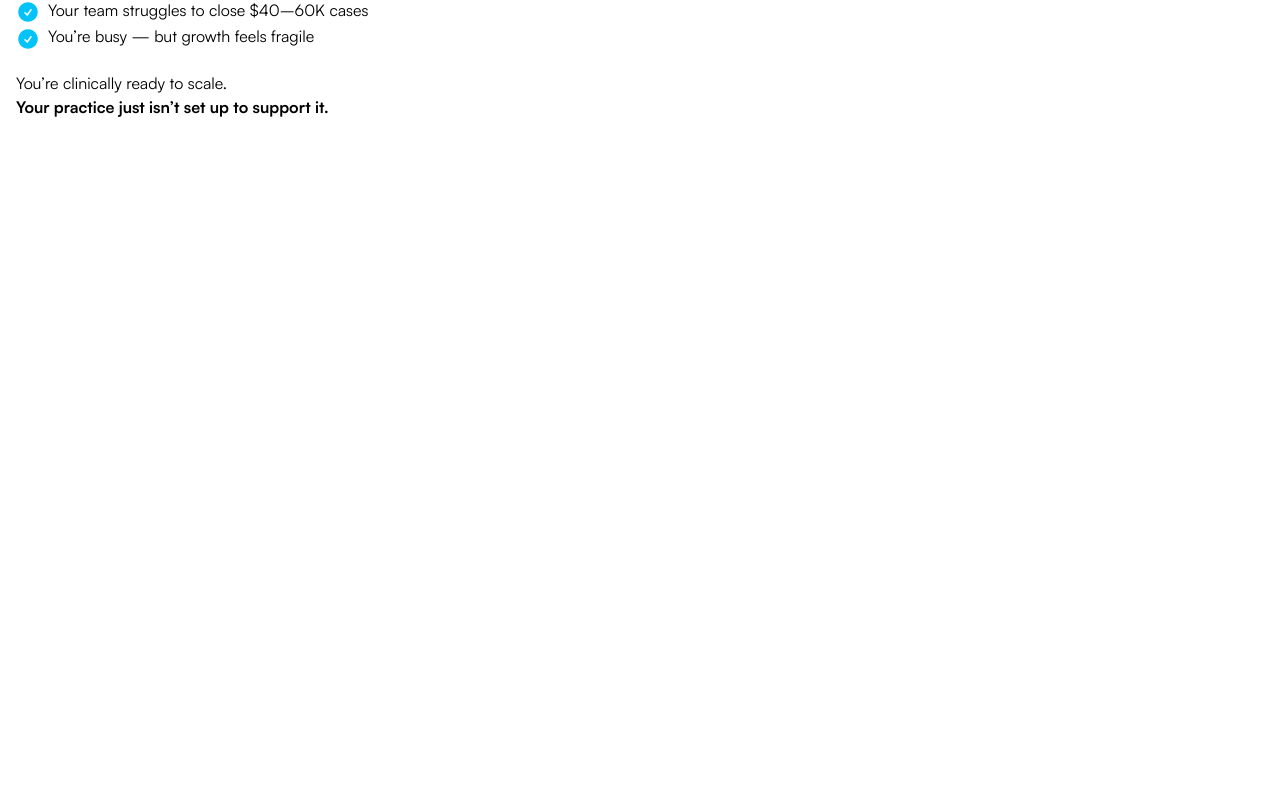
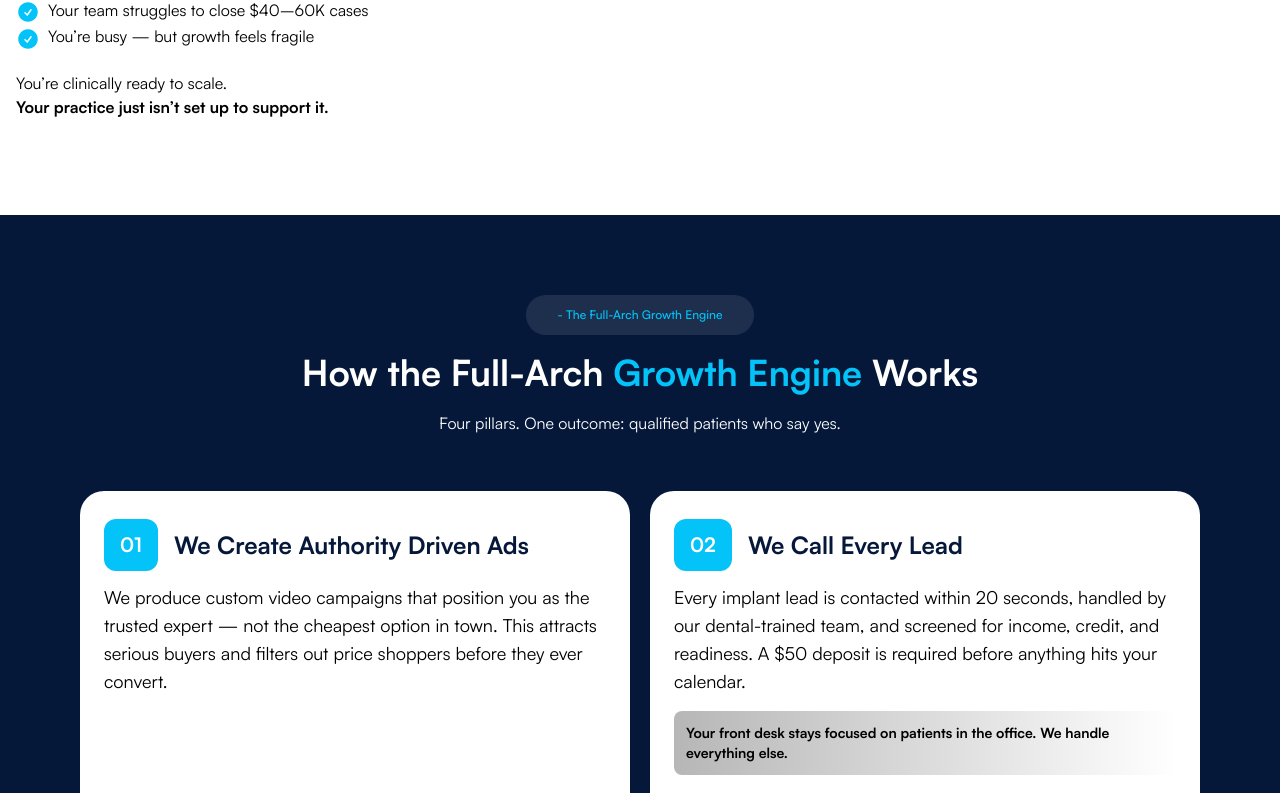
Before and after one commit to mdasif-me/tie, a Next.js app: page / in a window 1280 px wide. Shown: the part 2000-2793 px from the top of the page. Before the commit the page ends 2311 px from the top, so only its background shows below. Built offline with nearby package versions, Linux system fonts and the light colour scheme.

Commit message:
feat: implement Growth component and GrowthCard; add IGrowth interface and badge styling

```diff
--- a/app/components/badge.tsx
+++ b/app/components/badge.tsx
@@ -17,7 +17,7 @@ const Badge = ({
       style = 'bg-primary/10 text-primary';
       break;
     case 'secondary':
-      style = 'bg-secondary/10 text-secondary';
+      style = 'bg-white/10 text-primary';
       break;
     case 'danger':
       style = 'bg-red-100 text-red-500';
--- a/app/components/liquid-button.tsx
+++ b/app/components/liquid-button.tsx
@@ -23,12 +23,12 @@ const StyledWrapper = styled.div`
     font-weight: bold;
     border-radius: 100vmax;
     isolation: isolate;
-    background-color: rgb(255 255 255 / 5%);
+    background-color: rgb(255 255 255 / 1%);
     color: rgb(255 255 255 / 90%);
-    text-shadow: 0 2px 4px rgb(0 0 0 / 10%);
+    text-shadow: 0 2px 4px rgb(0 0 0 / 5%);
     box-shadow:
-      0 6px 6px rgb(0 0 0 / 10%),
-      0 0 20px rgb(0 0 0 / 5%);
+      0 6px 6px rgb(0 0 0 / 5%),
+      0 0 20px rgb(0 0 0 / 1%);
     text-align: center;
     user-select: none;
     cursor: pointer;
@@ -51,8 +51,8 @@ const StyledWrapper = styled.div`
     /* // Outline shine */
     &::after {
       box-shadow:
-        inset 2px 2px 1px 0 rgb(255 255 255 / 10%),
-        inset -1px -1px 1px 1px rgb(255 255 255 / 10%);
+        inset 2px 2px 1px 0 rgb(255 255 255 / 5%),
+        inset -1px -1px 1px 1px rgb(255 255 255 / 5%);
     }
 
     &.dragging {
--- /dev/null
+++ b/app/constants/home.ts
@@ -0,0 +1,34 @@
+export interface IGrowth {
+  title: string;
+  description?: string;
+  badge?: string;
+  tags?: string[];
+  fcontent?: string;
+  tcontent?: string;
+}
+
+export const growth: IGrowth[] = [
+  {
+    title: 'We Create Authority Driven Ads',
+    description:
+      'We produce custom video campaigns that position you as the trusted expert — not the cheapest option in town. This attracts serious buyers and filters out price shoppers before they ever convert.',
+  },
+  {
+    title: 'We Call Every Lead',
+    description:
+      'Every implant lead is contacted within 20 seconds, handled by our dental-trained team, and screened for income, credit, and readiness. A $50 deposit is required before anything hits your calendar.',
+    badge:
+      'Your front desk stays focused on patients in the office. We handle everything else.',
+  },
+  {
+    title: 'We Train Your TC to Be an Elite Closer',
+    description:
+      'Most practices close around 15% on full-arch consults. We train your Treatment Coordinator to confidently close 40%+ — without pressure, discounts, or the doctor carrying every case. Same budget, much higher production.',
+  },
+  {
+    title: 'We Provide You With Total Transparency',
+    tcontent: 'You get real-time visibility into:',
+    fcontent: 'No guessing. No vanity metrics. What you measure, you multiply.',
+    tags: ['Ad spend', 'Calls', 'Consults', 'Arches Closed'],
+  },
+];
--- a/app/constants/index.ts
+++ b/app/constants/index.ts
@@ -1,4 +1,5 @@
 export { states } from './hero';
 export type { IStatesCard } from './hero';
+export { growth, type IGrowth } from './home';
 export { navItems } from './nav';
 export type { INavItem } from './nav';
--- /dev/null
+++ b/app/container/growth-engine/growth-card.tsx
@@ -0,0 +1,75 @@
+import { Badge } from '@/app/components';
+import { IGrowth } from '@/app/constants';
+
+export default function GrowthCard({
+  item,
+  num,
+}: {
+  item: IGrowth;
+  num: number;
+}) {
+  return (
+    <div className='bg-white px-6 py-7 rounded-3xl'>
+      <article className='flex flex-wrap gap-4 items-center'>
+        <span className='bg-primary text-white font-bold text-xl w-fit rounded-xl px-4 py-3'>
+          {num.toString().padStart(2, '0')}
+        </span>
+        <p className='text-secondary text-2xl font-bold'>{item.title}</p>
+      </article>
+      <article className='space-y-4'>
+        {item.description && <p className='pt-3 text-lg'>{item.description}</p>}
+        {item.badge && (
+          <p className='p-3 text-sm font-bold rounded-lg bg-linear-to-r from-[#9c9c9cbb] to-[#AEAEAE00]'>
+            {item.badge}
+          </p>
+        )}
+        {item.tcontent && <p>{item.tcontent}</p>}
+        <div className='flex flex-wrap items-center gap-1'>
+          {item.tags &&
+            item.tags.map((tag, index) => (
+              <div
+                key={index}
+                className='flex items-center bg-[#F4FAFF] w-fit p-1 rounded-lg'
+              >
+                <svg
+                  xmlns='http://www.w3.org/2000/svg'
+                  width='17'
+                  height='17'
+                  viewBox='0 0 17 17'
+                  fill='none'
+                >
+                  <path
+                    d='M7.86182 1.02246C6.44519 1.02246 5.06038 1.44262 3.88249 2.22981C2.70461 3.01699 1.78656 4.13585 1.24444 5.44489C0.702322 6.75394 0.560479 8.19437 0.836849 9.58404C1.11322 10.9737 1.79539 12.2502 2.7971 13.2521C3.79881 14.254 5.07506 14.9363 6.46447 15.2127C7.85388 15.4892 9.29404 15.3473 10.6028 14.8051C11.9116 14.2628 13.0303 13.3446 13.8173 12.1665C14.6043 10.9884 15.0244 9.60332 15.0244 8.18642C15.0244 6.28642 14.2698 4.46424 12.9265 3.12074C11.5833 1.77723 9.76146 1.02246 7.86182 1.02246ZM6.83859 11.0469L4.28052 8.48833L5.09399 7.67471L6.83859 9.41965L10.6297 5.62786L11.4462 6.43944L6.83859 11.0469Z'
+                    fill='url(#paint0_linear_1_614)'
+                  />
+                  <path
+                    d='M6.83932 11.0475L4.28125 8.48891L5.09523 7.67478L6.83932 9.4192L10.6304 5.62793L11.4464 6.43899L6.83932 11.0475Z'
+                    fill='white'
+                  />
+                  <defs>
+                    <linearGradient
+                      id='paint0_linear_1_614'
+                      x1='15.0244'
+                      y1='1.02246'
+                      x2='0.696497'
+                      y2='15.3477'
+                      gradientUnits='userSpaceOnUse'
+                    >
+                      <stop stop-color='#03C3F9' />
+                      <stop offset='1' stop-color='#0F50BD' />
+                    </linearGradient>
+                  </defs>
+                </svg>
+                <Badge
+                  text={tag}
+                  varient='default'
+                  className='font-bold! rounded-none! bg-transparent! text-black! text-xs! py-0! px-0!'
+                />
+              </div>
+            ))}
+        </div>
+        {item.fcontent && <p>{item.fcontent}</p>}
+      </article>
+    </div>
+  );
+}
--- /dev/null
+++ b/app/container/growth-engine/growth.tsx
@@ -0,0 +1,37 @@
+import { Badge, LiquidButton } from '@/app/components';
+import { growth } from '@/app/constants';
+import { memo } from 'react';
+import GrowthCard from './growth-card';
+
+const Growth = memo(function Growth() {
+  return (
+    <div className='bg-secondary'>
+      <div className='container mx-auto py-20 lg:px-20 p-4'>
+        <div className='flex justify-center items-center'>
+          <article className='text-white text-center space-y-4'>
+            <Badge
+              text='- The Full-Arch Growth Engine'
+              varient='secondary'
+              className='px-8! py-3!'
+            />
+            <h1 className='text-4xl text-center font-bold leading-11'>
+              How the Full-Arch{' '}
+              <span className='text-primary'>Growth Engine</span> Works
+            </h1>
+            <p>Four pillars. One outcome: qualified patients who say yes.</p>
+          </article>
+        </div>
+        <div className='mt-14 grid md:grid-cols-2 grid-cols-1 gap-5'>
+          {growth.map((item, index) => (
+            <GrowthCard key={index} item={item} num={index + 1} />
+          ))}
+        </div>
+        <div className='flex items-center justify-center mt-14'>
+          <LiquidButton>Book a Demo</LiquidButton>
+        </div>
+      </div>
+    </div>
+  );
+});
+
+export default Growth;
--- a/app/container/index.ts
+++ b/app/container/index.ts
@@ -1,4 +1,5 @@
 export { default as About } from './about/about';
+export { default as Growth } from './growth-engine/growth';
 export { default as Header } from './header';
 export { default as Hero } from './hero';
 export { default as HeroCard } from './hero-card';
--- a/app/page.tsx
+++ b/app/page.tsx
@@ -1,4 +1,4 @@
-import { About, Header, Hero } from './container';
+import { About, Growth, Header, Hero } from './container';
 
 export default function Home() {
   return (
@@ -6,6 +6,7 @@ export default function Home() {
       <Header />
       <Hero />
       <About />
+      <Growth />
     </div>
   );
 }
```
